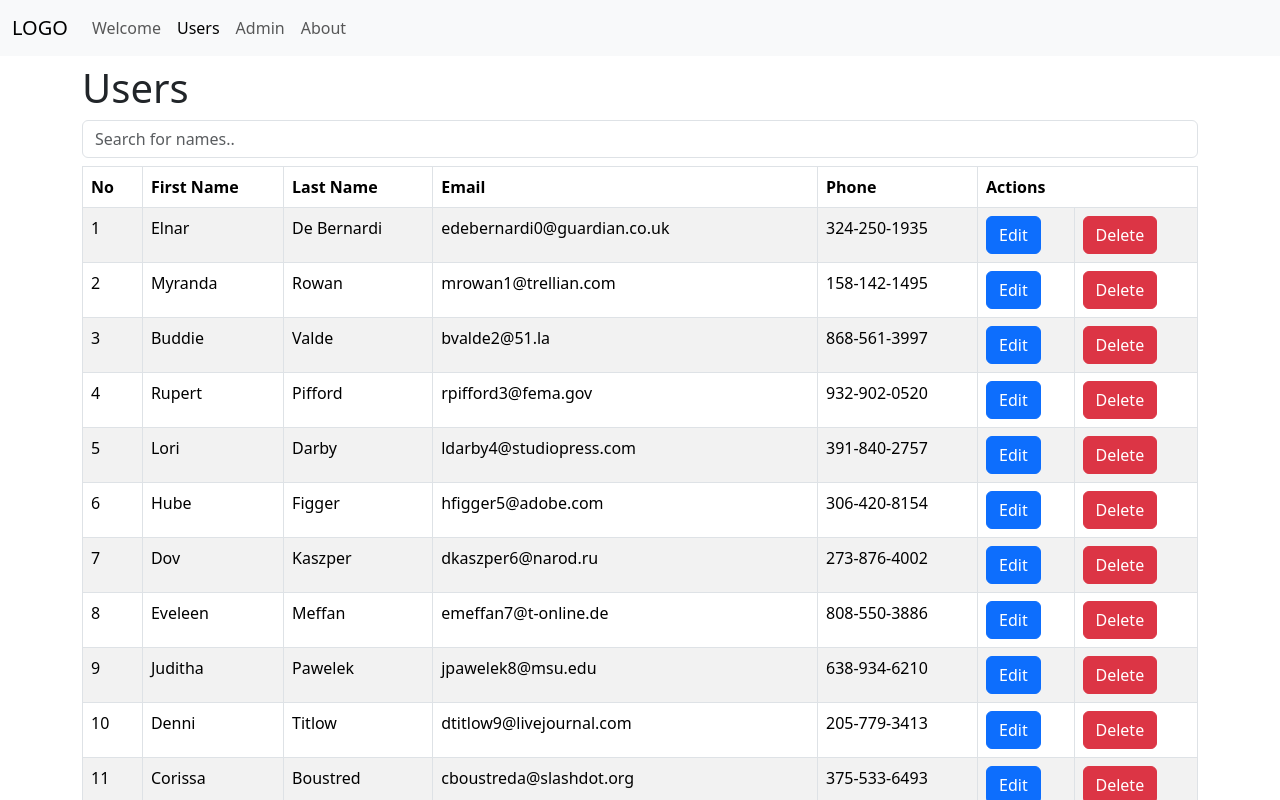
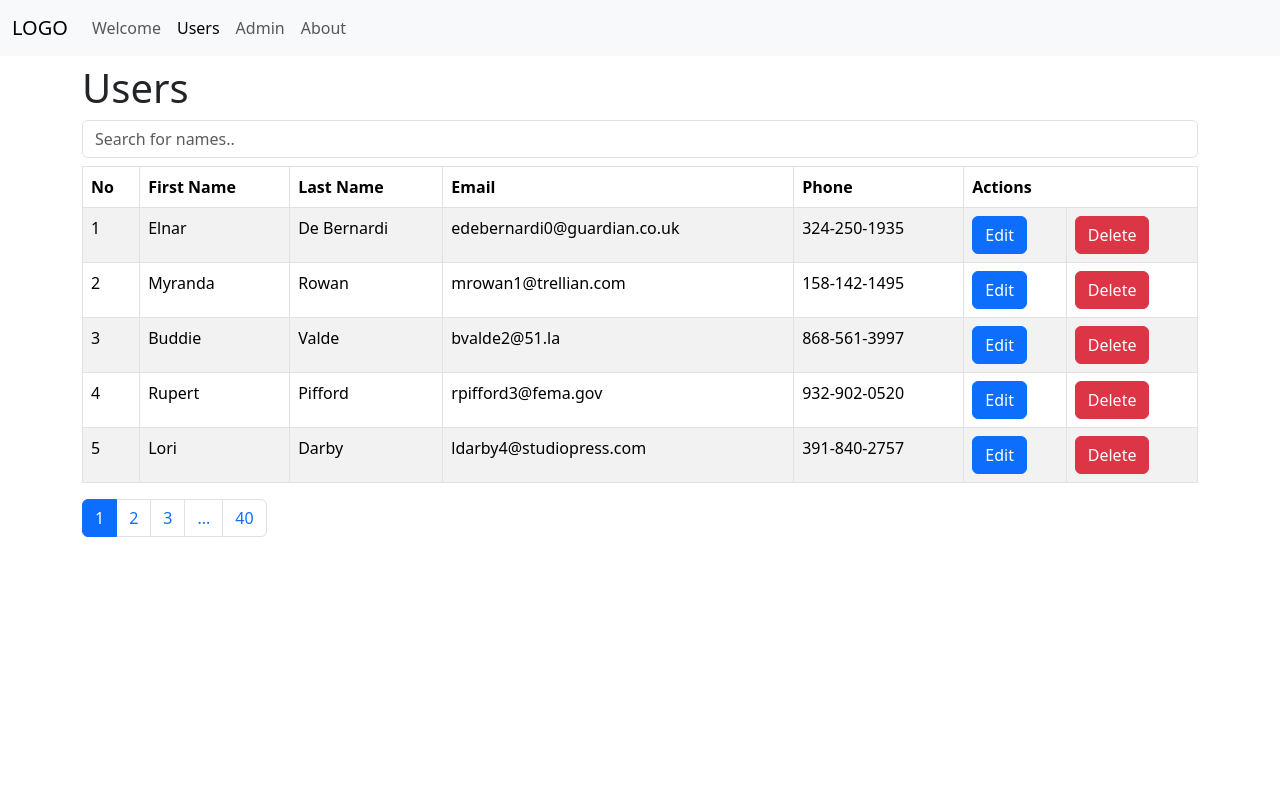
Before and after one commit to Satosh-J/react-master-five-day, a React (Vite) app: page /users in a window 1280 px wide. Shown: the top 800 px of the page. Built offline with nearby package versions, Linux system fonts and the light colour scheme; data requests are answered from the project's data file.

Commit message:
day4-am-api-pagination-static

```diff
--- /dev/null
+++ b/src/components/Pagination.tsx
@@ -0,0 +1,73 @@
+import { FC } from 'react';
+
+interface PaginationProps {
+  itemsCount: number;
+  itemsPerPage: number;
+  currentPage: number;
+  onPageChange: (pageNumber: number) => void;
+}
+
+const Pagination: FC<PaginationProps> = ({ itemsCount, itemsPerPage, currentPage, onPageChange }) => {
+  const totalPages = Math.ceil(itemsCount / itemsPerPage);
+
+  const generatePageNumbers = (): Array<number | '...'> => {
+    const pageNumbers: Array<number | '...'> = [];
+    const maxPageButtons = 3;
+
+    const addPageNumber = (pageNumber: number) => pageNumbers.push(pageNumber);
+    const addEllipsis = () => pageNumbers.push('...');
+
+    const addRange = (start: number, end: number) => {
+      for (let i = start; i <= end; i++) {
+        addPageNumber(i);
+      }
+    };
+
+    if (totalPages <= maxPageButtons) {
+      addRange(1, totalPages);
+    } else {
+      const startPage = Math.max(1, currentPage - Math.floor(maxPageButtons / 2));
+      const endPage = Math.min(totalPages, startPage + maxPageButtons - 1);
+
+      if (startPage > 1) {
+        addPageNumber(1);
+        if (startPage > 2) {
+          addEllipsis();
+        }
+      }
+
+      addRange(startPage, endPage);
+
+      if (endPage < totalPages) {
+        if (endPage < totalPages - 1) {
+          addEllipsis();
+        }
+        addPageNumber(totalPages);
+      }
+    }
+
+    return pageNumbers;
+  };
+
+  return (
+    <nav>
+      <ul className="pagination">
+        {generatePageNumbers().map((number, index) => (
+          <li key={index} className={number === currentPage ? 'page-item active' : 'page-item'}>
+            {number === '...' ? (
+              <button className='page-link'>
+                <span className="ellipsis">...</span>
+              </button>
+            ) : (
+              <button className="page-link" onClick={() => onPageChange(number)}>
+                {number}
+              </button>
+            )}
+          </li>
+        ))}
+      </ul>
+    </nav>
+  );
+};
+
+export default Pagination;
--- a/src/components/UsersTable.tsx
+++ b/src/components/UsersTable.tsx
@@ -5,6 +5,7 @@ import UserRow from "./UserRow";
 import { useSelector, useDispatch } from 'react-redux';
 import type { RootState } from '../store/store';
 import { getUsers } from "../api/users";
+import Pagination from "./Pagination";
 
 
 const UsersTable = () => {
@@ -12,6 +13,17 @@ const UsersTable = () => {
   // const { users }: { users: User[] } = useSelector((state: RootState) => state.user)
   const [isLoading, setIsLoading] = useState(true);
   const [users, setUsers] = useState<User[]>([]);
+  const [filteredUsers, setFilteredUsers] = useState<User[]>([]);
+
+  const [currentPage, setCurrentPage] = useState(1);
+  const itemsPerPage = 5; // Set the desired number of items per page
+
+  const indexOfLastItem = currentPage * itemsPerPage;
+  const indexOfFirstItem = indexOfLastItem - itemsPerPage;
+  const currentItems = filteredUsers.slice(indexOfFirstItem, indexOfLastItem);
+
+
+
   const dispatch = useDispatch()
 
   const handleUserSelect = (user: User) => {
@@ -27,7 +39,6 @@ const UsersTable = () => {
   const handleEdit = (id: ID) => {
     console.log('Edit: ', id)
   }
-  const [filteredUsers, setFilteredUsers] = useState<User[]>([]);
 
   useEffect(() => {
     // Simulating asynchronous data fetching
@@ -68,6 +79,10 @@ const UsersTable = () => {
     };
   }, []);
 
+  const handlePageChange = (pageNumber: number) => {
+    setCurrentPage(pageNumber);
+  };
+
   return (
     <div>
       <h1>Users</h1>
@@ -92,7 +107,7 @@ const UsersTable = () => {
               </tr>
             </thead>
             <tbody>
-              {filteredUsers.map((user) => (
+              {currentItems.map((user) => (
                 <UserRow
                   onRowSelect={handleUserSelect}
                   key={user.id}
@@ -104,6 +119,12 @@ const UsersTable = () => {
             </tbody>
           </table>
       }
+      <Pagination
+        itemsCount={filteredUsers.length}
+        itemsPerPage={itemsPerPage}
+        currentPage={currentPage}
+        onPageChange={handlePageChange}
+      />
 
     </div>
   );
```
